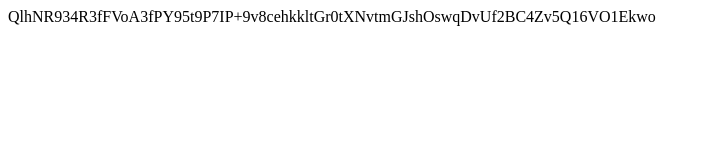
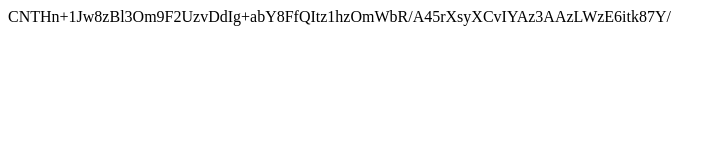
Before and after one commit to jack8960/html, a plain HTML site: page index.html in a window 1280 px wide. Shown: the whole page, without its empty margins (0-726 px from the left). Drawn offline with Linux system fonts and the light colour scheme.

Commit message:
update link

```diff
--- a/index.html
+++ b/index.html
@@ -2,6 +2,6 @@
 <html lang="en"><head><meta charset="utf-8"><title>html</title></head>
 <body>
 <!--9b214eff5ab0dbf7-->
-QlhNR934R3fFVoA3fPY95t9P7IP+9v8cehkkltGr0tXNvtmGJshOswqDvUf2BC4Zv5Q16VO1Ekwo
+CNTHn+1Jw8zBl3Om9F2UzvDdIg+abY8FfQItz1hzOmWbR/A45rXsyXCvIYAz3AAzLWzE6itk87Y/
 <!--/9b214eff5ab0dbf7-->
 </body></html>
```
